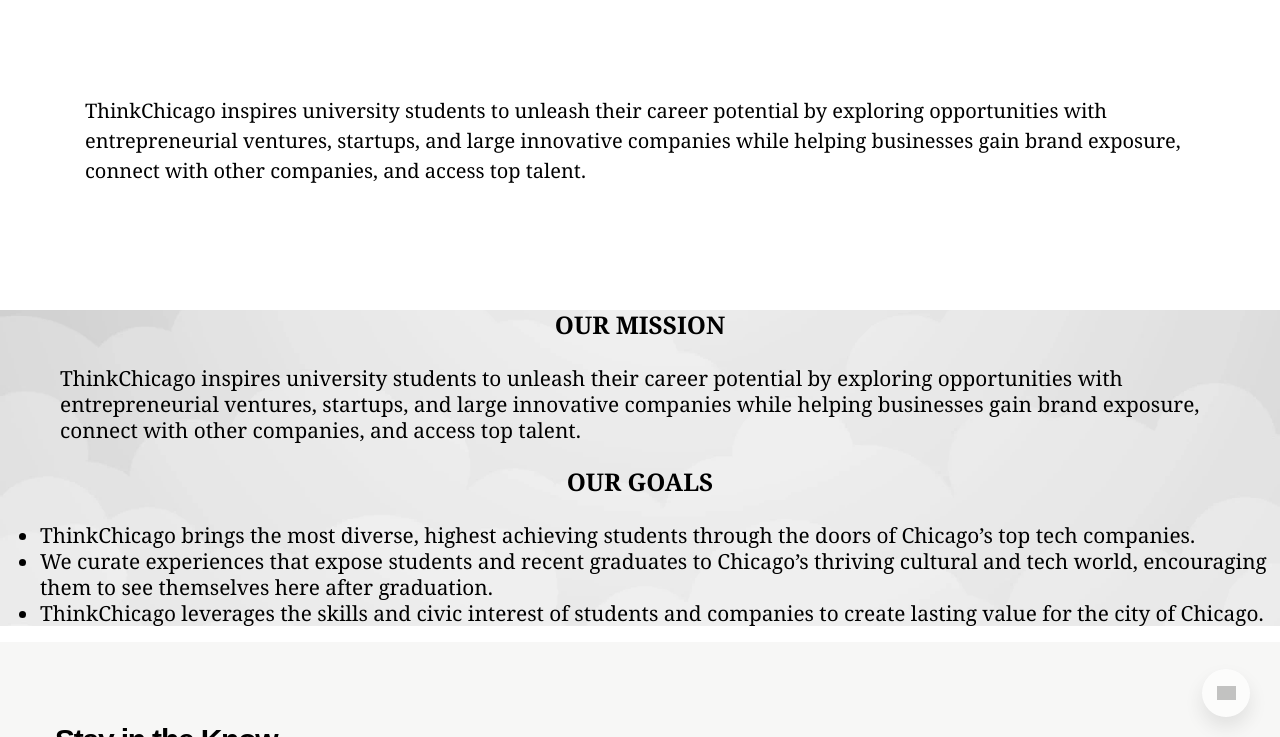
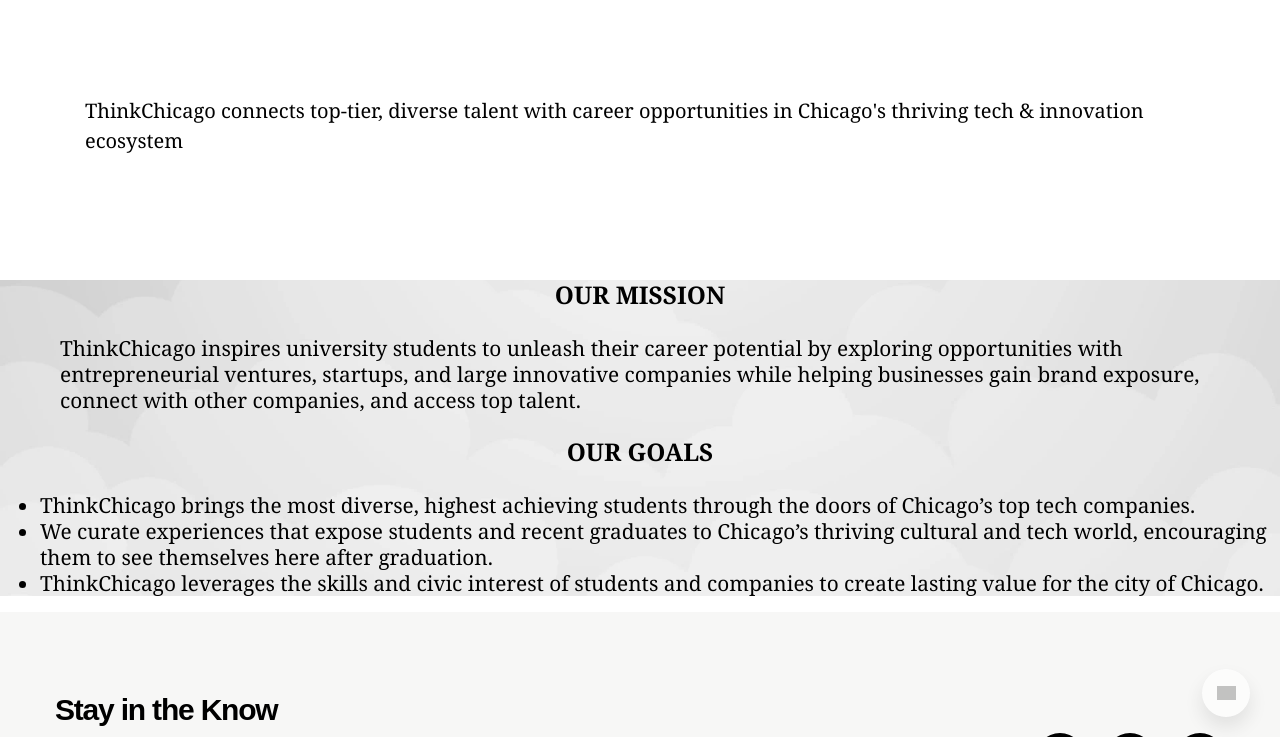
Before and after one commit to andreanthony/andreanthony.github.io, a Jekyll site: the page thinkchicago.html, which Jekyll copies as it is, in a window 1280 px wide and 900 px high, scrolled down 736 px, cut to the strip 163-900 px from the top of the window. Built offline with Jekyll 4.4.1, drawn with Linux system fonts in a browser that asks for light colours; some web fonts are replaced; grey boxes are pictures that could not be loaded.

Commit message:
Update thinkchicago.html

```diff
--- a/thinkchicago.html
+++ b/thinkchicago.html
@@ -107,7 +107,7 @@
 
 
 <div class="wp-block-techchicago-mission animated is-visible"><div class="wp-block-techchicago-mission__container">
-	ThinkChicago inspires university students to unleash their career potential by exploring opportunities with entrepreneurial ventures, startups, and large innovative companies while helping businesses gain brand exposure, connect with other companies, and access top talent.</div></div>
+	ThinkChicago connects top-tier, diverse talent with career opportunities in Chicago's thriving tech & innovation ecosystem</div></div>
 </article>
 
 </main>
```
